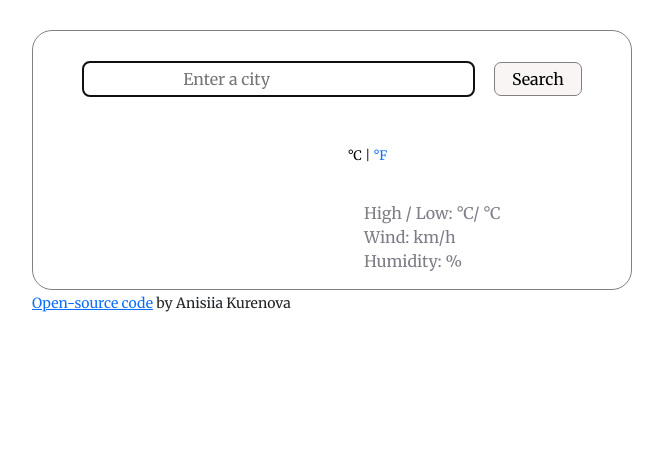
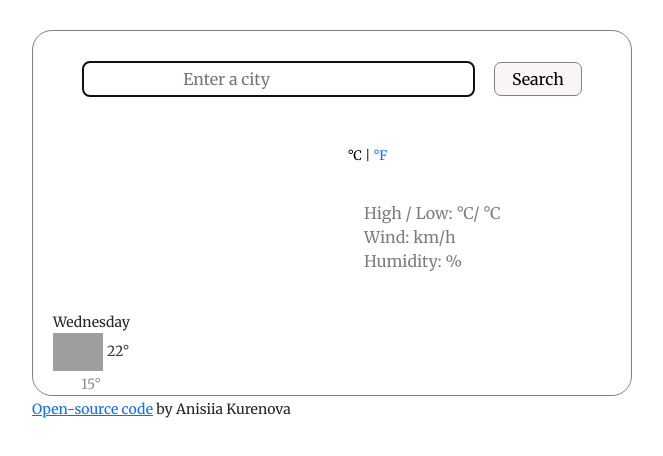
Before and after one commit to AnisiiaKurenova/new-weather-app2, a plain HTML site: page index.html in a window 1280 px wide. Shown: the whole page, without its empty margins (308-971 px from the left). Drawn offline with nearby package versions, Linux system fonts and the light colour scheme; no server answers; grey boxes are pictures that could not be loaded.

Commit message:
add forecast wednesday

```diff
--- a/index.html
+++ b/index.html
@@ -55,6 +55,26 @@
           </div>
         </div>
     </div>
+    <div class="weather_forecast_five_days">
+      <div class="row">
+        <div class="col-2">
+          <span class="weather_forecast_day">
+            Wednesday
+          </span>
+        </br>
+            <img src="http://openweathermap.org/img/wn/04d@2x.png" width="50" alt="" class="icon_forecast">
+            <span class="weather_forecast_max">
+              22°
+            </span>
+            <span class="weather_forecast_min">
+              15°
+            </span>
+        </div>
+
+
+      </div>
+
+    </div>
     </div>
   <small class="code"><a href="https://github.com/AnisiiaKurenova/new-weather-app2" target="_blank" rel="noopener noreferrer">Open-source code</a> by Anisiia Kurenova </small>
 </div>
--- a/scr/style.css
+++ b/scr/style.css
@@ -59,3 +59,19 @@ ul{
 #fahrenheit_temp, #celsius_temp{
     text-decoration: none;
 }
+.weather_forecast_five_days{
+    margin-top: 20px;
+    text-align: center;
+    margin-left: 20px;
+}
+.weather_forecast_day{
+    font-size: 14px;
+}
+.weather_forecast_max{
+font-size: 14px;
+opacity: 0.9;
+}
+.weather_forecast_min{
+font-size: 14px;
+opacity: 0.5;
+}
```
